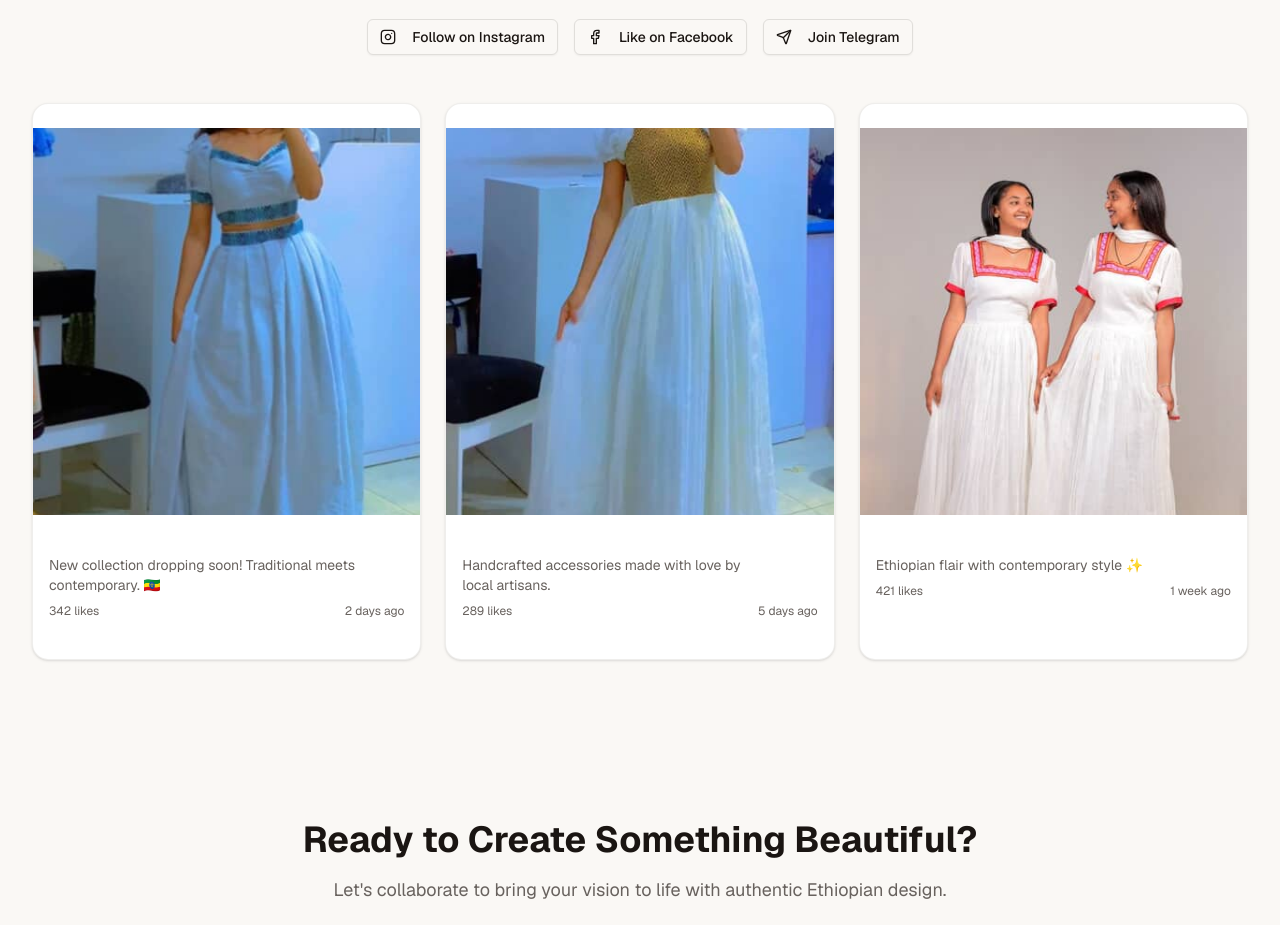
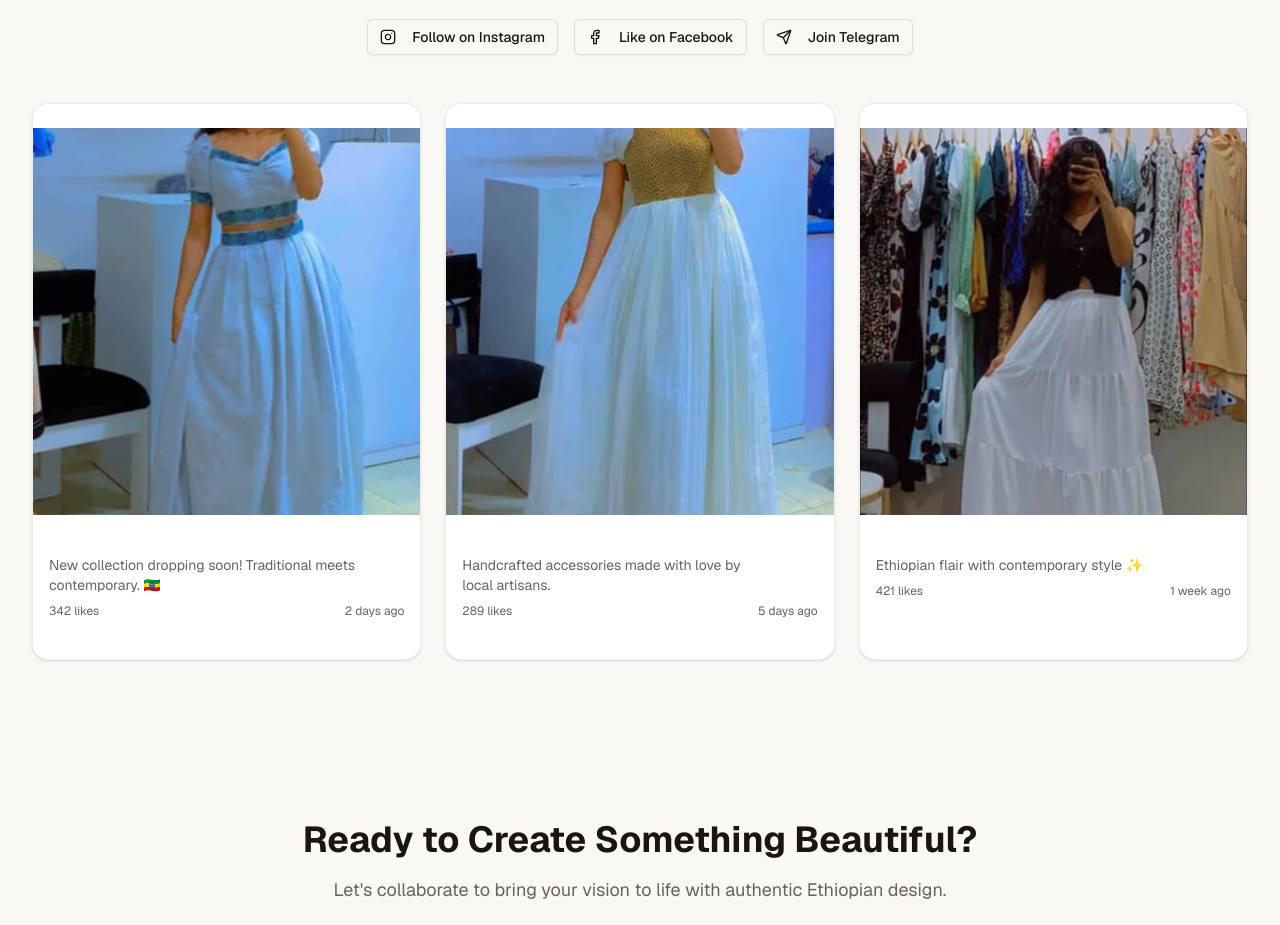
Before and after one commit to BereketTadesse/koki-design-website, a Next.js app: page / in a window 1280 px wide. Shown: the part 2120-3045 px from the top of the page. Built offline with nearby package versions, Linux system fonts and the light colour scheme.

Commit message:
Fix social feed image: Replace koki_3.jpg with casual_4.jpg to resolve placeholder issue in third card

```diff
--- a/components/social-feed.tsx
+++ b/components/social-feed.tsx
@@ -25,7 +25,7 @@ const socialPosts = [
   {
     id: 3,
     platform: "instagram",
-    image: "/koki_3.jpg",
+    image: "/casual_4.jpg",
     caption: "Ethiopian flair with contemporary style ✨",
     likes: 421,
     date: "1 week ago",
```
